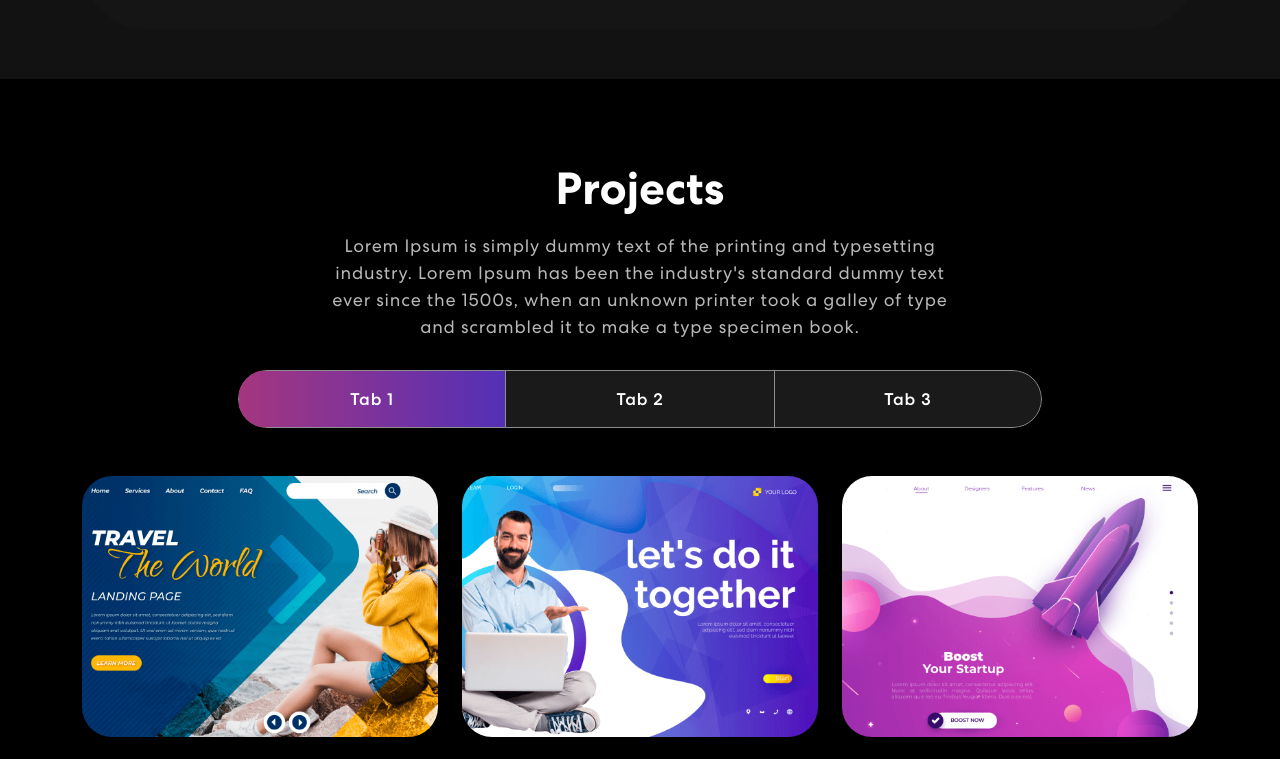
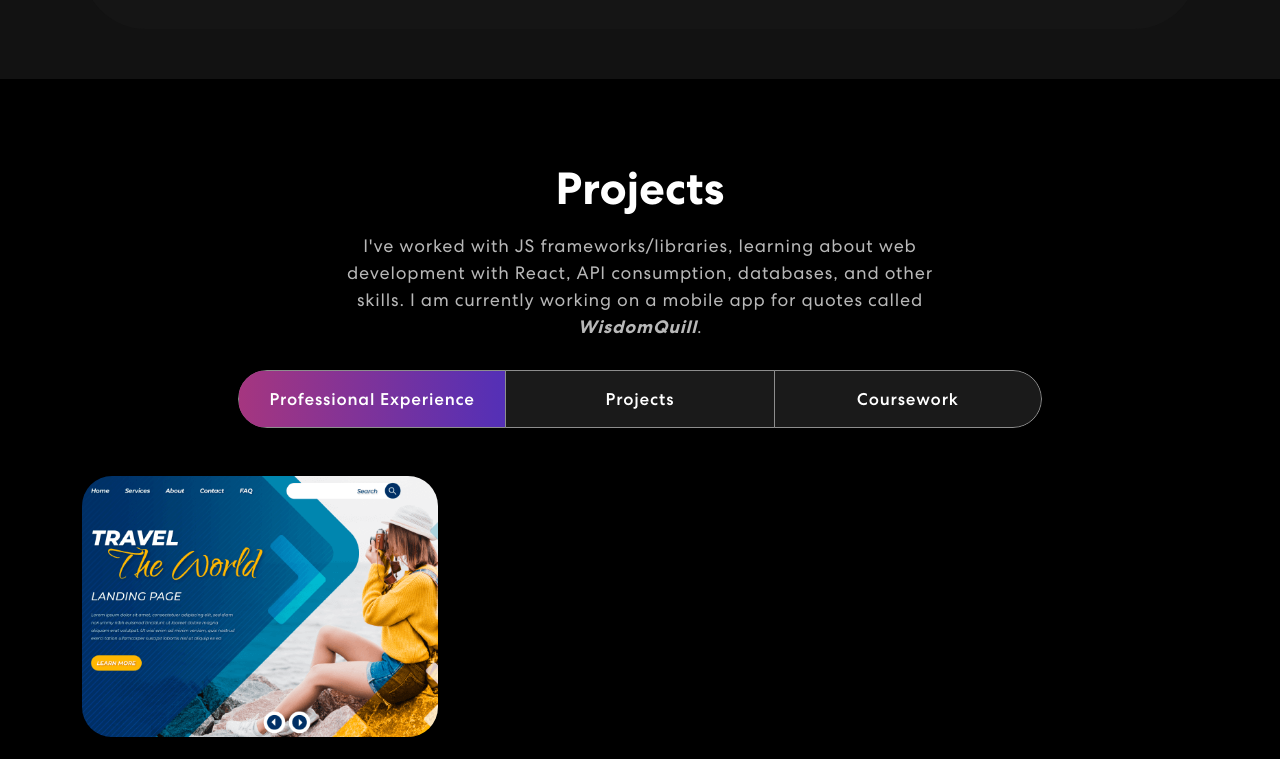
Before and after one commit to fredyfare/fredyfare-portfolio, a React (Create React App) app: page / in a window 1280 px wide. Shown: the part 2000-2759 px from the top of the page. Built offline with nearby package versions, Linux system fonts and the light colour scheme; no server answers.

Commit message:
Projects section modified

```diff
--- a/src/components/connect/Newsletter.jsx
+++ b/src/components/connect/Newsletter.jsx
@@ -29,7 +29,7 @@ function Newsletter({ status, message, onValidated }) {
         <Row>
           <Col lg={12} md={6} xl={5}>
             <h3>
-              Subscribe to our Newsletter<br></br> & Never miss latest updates
+              Subscribe to my Newsletter<br></br> & Never miss latest updates
             </h3>
             {status === "sending" && <Alert>Sending...</Alert>}
             {status === "error" && <Alert variant="danger">{message}</Alert>}
--- a/src/components/projects/Projects.jsx
+++ b/src/components/projects/Projects.jsx
@@ -11,35 +11,35 @@ import "../../styles/Projects.css";
 function Projects() {
   const projects = [
     {
-      title: "Business Startup",
-      description: "Design & Development",
+      title: "marinero.mx",
+      description: "Mobile Development",
       imgUrl: projImg1,
     },
-    {
-      title: "Business Startup",
-      description: "Design & Development",
-      imgUrl: projImg2,
-    },
-    {
-      title: "Business Startup",
-      description: "Design & Development",
-      imgUrl: projImg3,
-    },
-    {
-      title: "Business Startup",
-      description: "Design & Development",
-      imgUrl: projImg1,
-    },
-    {
-      title: "Business Startup",
-      description: "Design & Development",
-      imgUrl: projImg2,
-    },
-    {
-      title: "Business Startup",
-      description: "Design & Development",
-      imgUrl: projImg3,
-    },
+    // {
+    //   title: "Business Startup",
+    //   description: "Design & Development",
+    //   imgUrl: projImg2,
+    // },
+    // {
+    //   title: "Business Startup",
+    //   description: "Design & Development",
+    //   imgUrl: projImg3,
+    // },
+    // {
+    //   title: "Business Startup",
+    //   description: "Design & Development",
+    //   imgUrl: projImg1,
+    // },
+    // {
+    //   title: "Business Startup",
+    //   description: "Design & Development",
+    //   imgUrl: projImg2,
+    // },
+    // {
+    //   title: "Business Startup",
+    //   description: "Design & Development",
+    //   imgUrl: projImg3,
+    // },
   ];
 
   return (
@@ -56,11 +56,14 @@ function Projects() {
                 >
                   <h2>Projects</h2>
                   <p>
-                    Lorem Ipsum is simply dummy text of the printing and
-                    typesetting industry. Lorem Ipsum has been the industry's
-                    standard dummy text ever since the 1500s, when an unknown
-                    printer took a galley of type and scrambled it to make a
-                    type specimen book.
+                    I've worked with JS frameworks/libraries, learning about web
+                    development with React, API consumption, databases, and
+                    other skills. I am currently working on a mobile app for quotes
+                    called
+                    <strong>
+                      <em> WisdomQuill</em>
+                    </strong>
+                    .
                   </p>
                   <Tab.Container id="projects-tabs" defaultActiveKey="first">
                     <Nav
@@ -69,13 +72,13 @@ function Projects() {
                       id="pills-tab"
                     >
                       <Nav.Item>
-                        <Nav.Link eventKey="first">Tab 1</Nav.Link>
+                        <Nav.Link eventKey="first">Professional Experience</Nav.Link>
                       </Nav.Item>
                       <Nav.Item>
-                        <Nav.Link eventKey="second">Tab 2</Nav.Link>
+                        <Nav.Link eventKey="second">Projects</Nav.Link>
                       </Nav.Item>
                       <Nav.Item>
-                        <Nav.Link eventKey="third">Tab 3</Nav.Link>
+                        <Nav.Link eventKey="third">Coursework</Nav.Link>
                       </Nav.Item>
                     </Nav>
                     <Tab.Content
@@ -91,7 +94,7 @@ function Projects() {
                           })}
                         </Row>
                       </Tab.Pane>
-                      <Tab.Pane eventKey="section">
+                      <Tab.Pane eventKey="second">
                         <p>
                           Lorem ipsum dolor sit amet consectetur adipisicing
                           elit. Cumque quam, quod neque provident velit, rem
```
